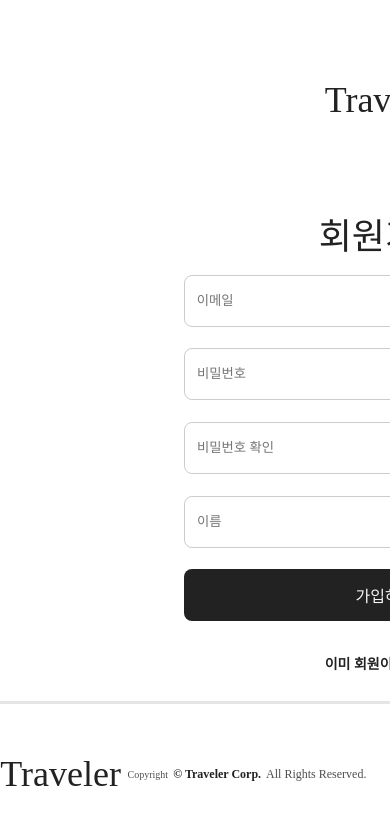
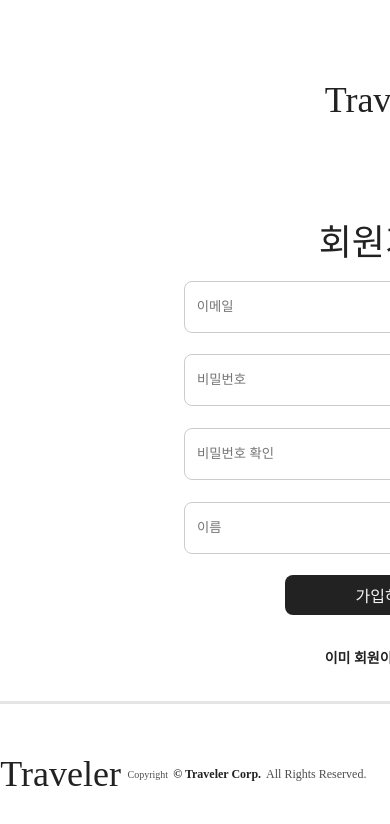
Before and after one commit to noSPkeepgoing/FE_Traveler, a Next.js app: page /sign-up in a window 390 px wide. Shown: the top 824 px of the page. Built offline with nearby package versions, Linux system fonts and the light colour scheme; no server answers; a web font is replaced by a local one.

Commit message:
🎨 Style: Button 반응형 구현

```diff
--- a/src/components/atoms/button/button.scss
+++ b/src/components/atoms/button/button.scss
@@ -1,5 +1,5 @@
 @import '@/styles/_variables.scss';
-@import '@/styles/common.scss';
+@import '@/styles/_common.scss';
 
 .button {
   border-radius: 0.5rem;
@@ -19,6 +19,14 @@
   &.lg {
     width: 25.125rem;
     height: 3.25rem;
+    @include tablet {
+      width: 17rem;
+      height: 3rem;
+    }
+    @include mobileM {
+      width: 12.5rem;
+      height: 2.5rem;
+    }
   }
   &.md {
     width: 11.5rem;
@@ -28,6 +36,11 @@
     width: 4.625rem;
     height: 3.125rem;
   }
+  &.xs {
+    width: 2.75rem;
+    height: 1.875rem;
+  }
+
   &.secondary {
     width: 3.875rem;
     height: 3rem;
--- a/src/components/atoms/button/buttonType.ts
+++ b/src/components/atoms/button/buttonType.ts
@@ -1,5 +1,5 @@
 export type TButton = {
-  size?: 'lg' | 'xl' | 'md' | 'sm';
+  size?: 'lg' | 'xl' | 'md' | 'sm' | 'xs';
   variant?: 'default' | 'text' | 'secondary';
   children?: React.ReactNode;
   onClick?: () => void;
@@ -8,4 +8,5 @@ export type TButton = {
   href?: string;
   textDecoration?: 'none' | 'underline';
   textDecorationColor?: 'primary' | 'highlight';
+  style?: any;
 };
--- a/src/components/atoms/button/index.tsx
+++ b/src/components/atoms/button/index.tsx
@@ -13,6 +13,7 @@ function Button({
   textDecoration = 'underline',
   textDecorationColor = 'primary',
   href,
+  style,
 }: TButton) {
   const className = classNames(
     'button',
@@ -24,7 +25,7 @@ function Button({
   );
   if (href)
     return (
-      <Link href={href} className={className}>
+      <Link href={href} className={className} style={style}>
         {children}
       </Link>
     );
@@ -33,7 +34,8 @@ function Button({
       className={className}
       onClick={onClick}
       disabled={disabled}
-      type={type}>
+      type={type}
+      style={style}>
       {children}
     </button>
   );
```
